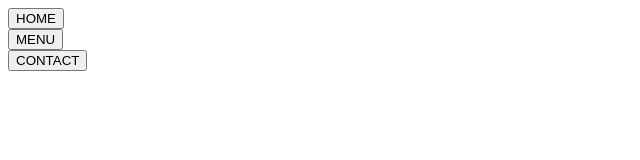
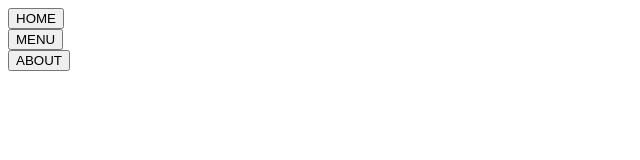
Before and after one commit to rbridgesiv/restaurant-page, a plain HTML site: page src/template.html in a window 1280 px wide. Shown: the full height of the page, 0-640 px from the left. Drawn offline with Linux system fonts and the light colour scheme.

Commit message:
change contact button title to ABOUT

```diff
--- a/src/template.html
+++ b/src/template.html
@@ -10,7 +10,7 @@
         <div class="tabs">
             <nav class="home"><button id="homeBtn">HOME</button></nav>
             <nav class="menu"><button id="menuBtn">MENU</button></nav>
-            <nav class="about"><button id="contactBtn">CONTACT</button></nav>
+            <nav class="about"><button id="contactBtn">ABOUT</button></nav>
         </div>
     </head>
 
```
